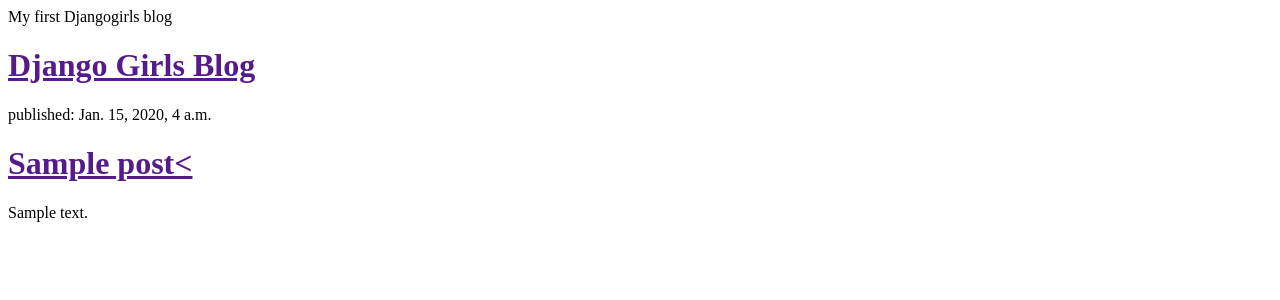
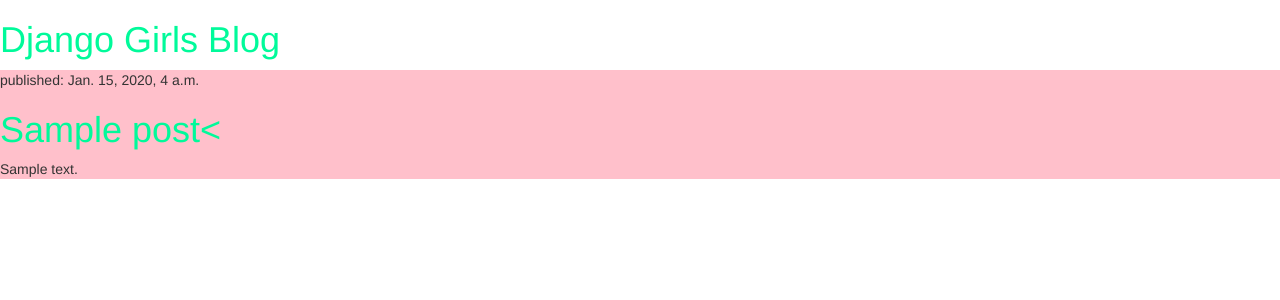
Before and after one commit to lehollis/my-first-blog, a Django app: template blog/templates/blog/post_list.html in a window 1280 px wide. Shown: the top 300 px of the page. Run offline with Django 3.2, Linux system fonts and the light colour scheme; the template is opened without the code that fills it: values that come from a table or form of the project are taken from there, others are empty; tables that the repository leaves empty hold one stand-in row (values such as "Sample post"); some libraries are stand-ins or nearby versions.

Commit message:
Updated css on our blog

```diff
--- /dev/null
+++ b/blog/static/css/blog.css
@@ -0,0 +1,12 @@
+h1 a {
+	color: #00FA9A;
+}
+
+.page-header {
+	backgrounf-color:purple;
+	padding: 20px 20px 20px 40px;
+}
+
+.post{
+	background-color:pink;
+}
--- a/blog/templates/blog/post_list.html
+++ b/blog/templates/blog/post_list.html
@@ -1,6 +1,11 @@
-<!DOCTYPE html>
+{% load staticfiles %}
+
 	<html>
-	<head>My first Djangogirls blog
+	<head>
+	<link rel="stylesheet" href="//maxcdn.bootstrapcdn.com/bootstrap/3.2.0/css/bootstrap.min.css">
+	<link rel="stylesheet" href="//maxcdn.bootstrapcdn.com/bootstrap/3.2.0/css/bootstrap-theme.min.css">
+	<link rel="stylesheet" href="{%static 'css/blog.css' %}">
+	</head>
 		<title>Djangogirls Blog</title>
 		<body>
 			<div>
@@ -8,12 +13,12 @@
 			</div>
 
 			{% for post in posts %}
-				<div>
+				<div class="post">
 					<p>published: {{ post.published_date }}</p>
 					<h1><a href="">{{ post.title }}<</a></h1>
 					<p>{{ post.text|linebreaksbr }}</p>
-					</div>
+				</div>
 					{% endfor%}
 
 		<body/>
-	</head>
+		</html>
```
Also changed, not shown: blog/post_list.html (added).
